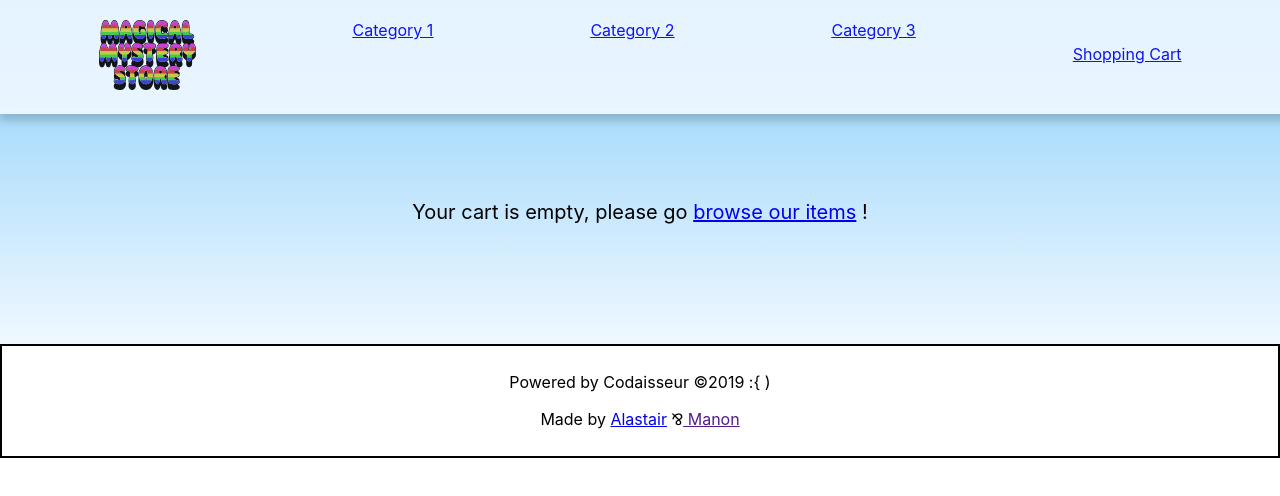
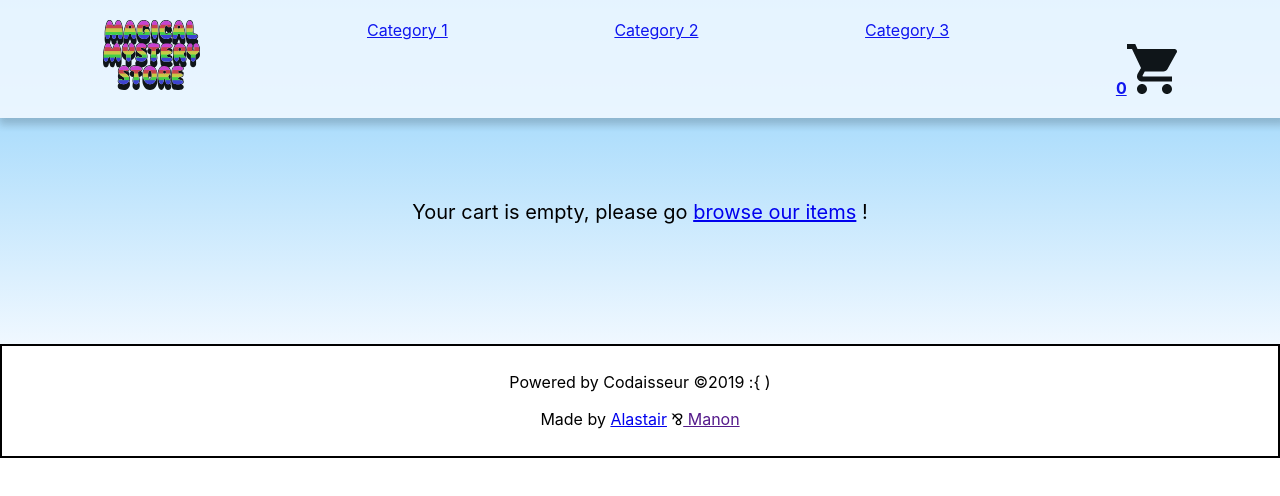
Before and after one commit to ahaigh9877/webshop-project, a React (Create React App) app: page /checkout in a window 1280 px wide. Shown: the top 496 px of the page. Built offline with nearby package versions, Linux system fonts and the light colour scheme.

Commit message:
added cart icon and little quantity number

```diff
--- a/src/App.css
+++ b/src/App.css
@@ -40,6 +40,10 @@ header {
 
 .topLink {
   margin-top: 24px;
+}
+
+#shoppingCart {
+  width: 50px;
 }
 
 /*---------------Footer stylin--------------------*/
--- a/src/components/Header.js
+++ b/src/components/Header.js
@@ -1,19 +1,23 @@
-import React, { Component } from 'react';
-import { connect } from 'react-redux';
-import { Link } from 'react-router-dom';
-import logo from '../mms-logo-vertical.svg';
-import { resetFilters } from '../actions/filterProducts';
-import { filterProducts } from '../actions/filterProducts';
+import React, { Component } from "react";
+import { connect } from "react-redux";
+import { Link } from "react-router-dom";
+import logo from "../mms-logo-vertical.svg";
+import shoppingcart from "../shopping-cart.svg";
+import { resetFilters } from "../actions/filterProducts";
+import { filterProducts } from "../actions/filterProducts";
+//import shoppingCart from "./ShoppingCart";
 
 class Header extends Component {
   categoryFilter = id => {
-        console.log('filtering called', this.props.products, id);
+    console.log("filtering called", this.props.products, id);
     return this.props.filterProducts(this.props.products, id);
   };
+
   handleReset = () => {
     this.props.resetFilters();
   };
   render() {
+    console.log("header state: ", this.props.cartProducts);
     return (
       <header>
         <Link to="/">
@@ -26,35 +30,26 @@ class Header extends Component {
         </Link>
 
         <Link to="/">
-                    <a
-                        className="topLink"
-                        href="#"
-                        onClick={() => this.categoryFilter(1)}
-                    >
+          <a className="topLink" onClick={() => this.categoryFilter(1)}>
             Category 1
           </a>
         </Link>
 
         <Link to="/">
-                    <a
-                        className="topLink"
-                        href="#"
-                        onClick={() => this.categoryFilter(2)}
-                    >
+          <a className="topLink" onClick={() => this.categoryFilter(2)}>
             Category 2
           </a>
         </Link>
         <Link to="/">
-                    <a
-                        className="topLink"
-                        href="#"
-                        onClick={() => this.categoryFilter(3)}
-                    >
+          <a className="topLink" onClick={() => this.categoryFilter(3)}>
             Category 3
           </a>
         </Link>
         <Link to="/checkout" className="topLink">
-                    Shopping Cart
+          <strong>
+            {this.props.cartProducts.reduce((a, b) => a + b.quantity, 0)}
+          </strong>
+          <img id="shoppingCart" src={shoppingcart} alt="shopping cart" />
         </Link>
         {/* <a className="topLink" href="#">
           Shopping Cart
@@ -66,7 +61,8 @@ class Header extends Component {
 
 const mapStateToProps = state => {
   return {
-        products: state.products
+    products: state.products,
+    cartProducts: state.shoppingCart
   };
 };
 
```
Also changed, not shown: src/shopping-cart.svg (added). Lines whose indentation alone changed are shown as unchanged.
